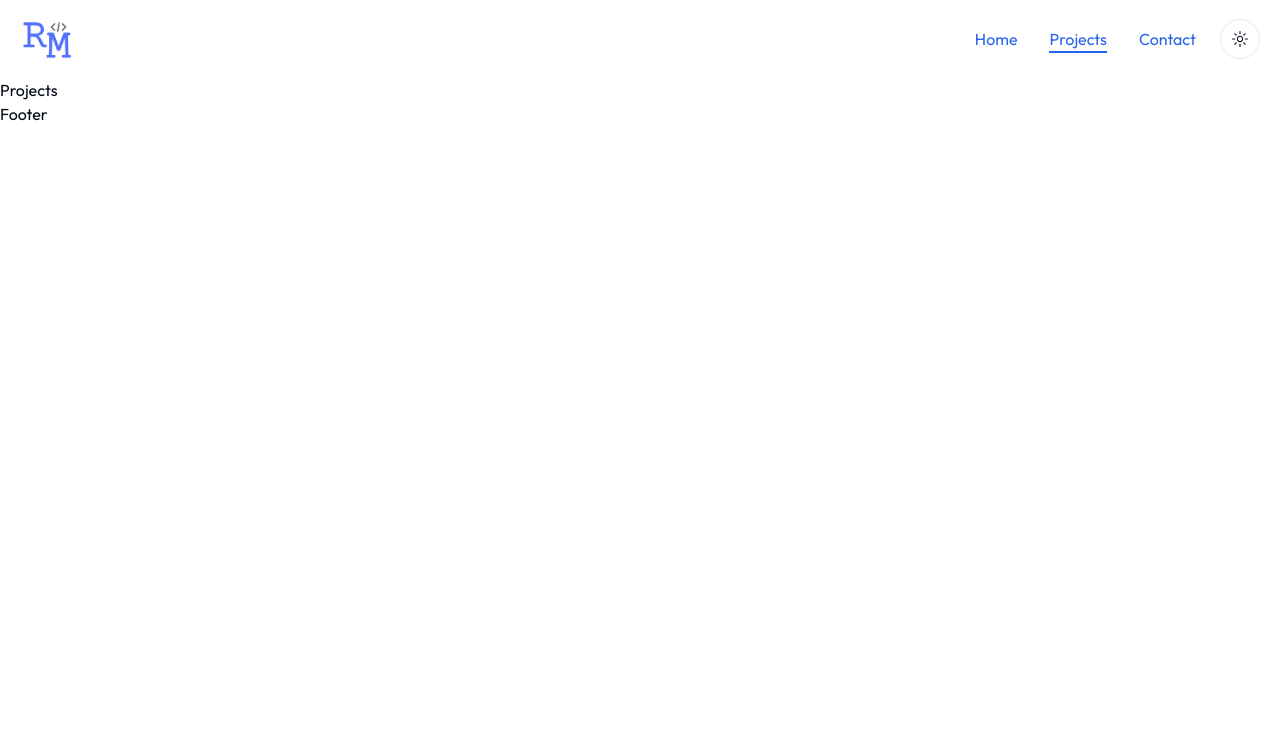
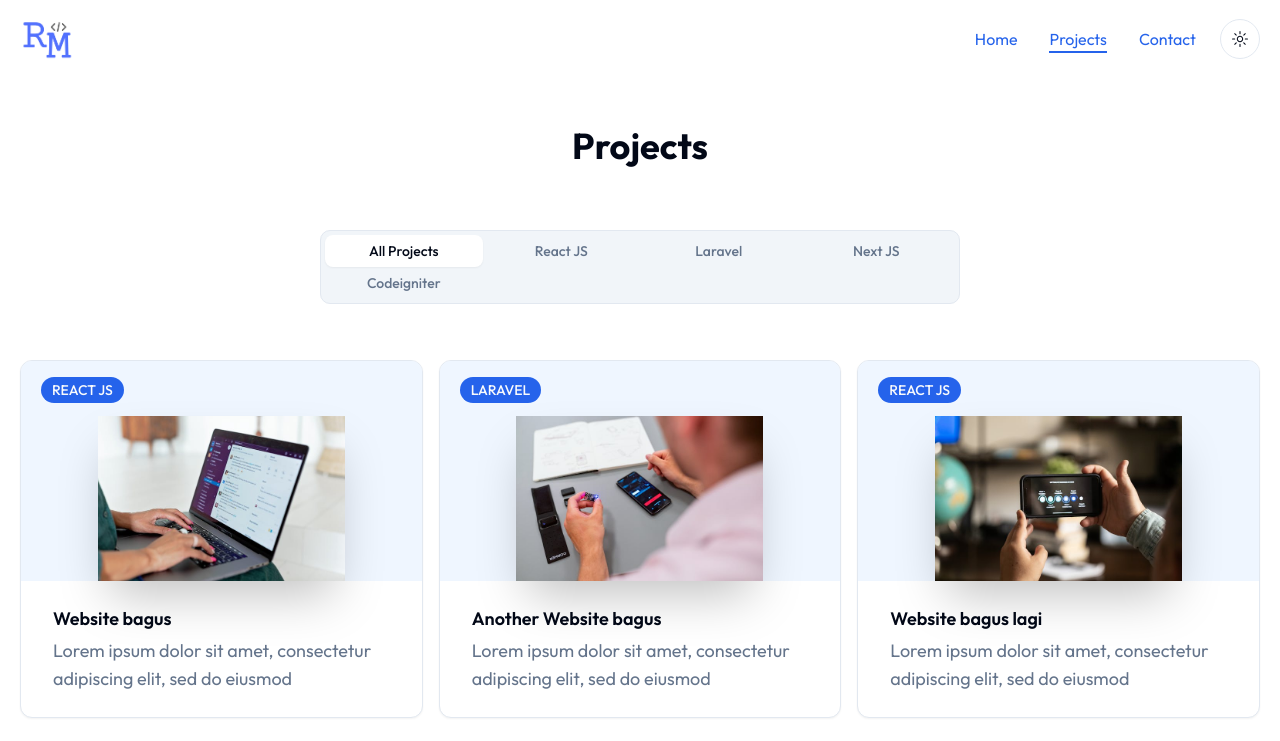
Before and after one commit to mrizkinm/portfolio-project2, a Next.js app: page /projects in a window 1280 px wide. Shown: the top 741 px of the page. Built offline with nearby package versions, Linux system fonts and the light colour scheme.

Commit message:
add contact and projects

```diff
--- a/app/contact/page.jsx
+++ b/app/contact/page.jsx
@@ -1,8 +1,47 @@
+import DevImg from '@/components/DevImg'
+import Form from '@/components/Form'
+import { MailIcon, HomeIcon, PhoneCall } from 'lucide-react'
 import React from 'react'
 
 const Contact = () => {
   return (
-    <div>Contact</div>
+    <section>
+      <div className="container mx-auto px-5">
+        <div className="grid xl:grid-cols-2 pt-12 xl:h-[480px]">
+          <div className="flex flex-col justify-center">
+            <div className="flex items-center gap-x-4 text-primary text-lg mb-4">
+              <span className="w-[30px] h-[2px] bg-primary"></span>
+
+              <div>Hello</div>
+            </div>
+            <h1 className="h1 max-w-md mb-8">Lets Work Together</h1>
+            <p className="subtitle max-w-[400px]">
+              Lorem ipsum dolor sit amet, consectetur adipiscing elit, sed do eiusmod tempor incididunt ut labore et dolore magna aliqua
+            </p>
+          </div>
+          <div className="hidden xl:flex justify-end items-center">
+            <DevImg />
+          </div>
+        </div>
+        <div className="grid xl:grid-cols-2 mb-24 xl:mb-32">
+          <div className="flex flex-col gap-y-4 xl:gap-y-14 mb-12 xl:mb-24 text-base xl:text-lg">
+            <div className="flex items-center gap-x-8">
+              <MailIcon size={18} className="text-primary" />
+              <div>email@gmail.com</div>
+            </div>
+            <div className="flex items-center gap-x-8">
+              <HomeIcon size={18} className="text-primary" />
+              <div>Jalan kemerdekaan</div>
+            </div>
+            <div className="flex items-center gap-x-8">
+              <PhoneCall size={18} className="text-primary" />
+              <div>+656545444776</div>
+            </div>
+          </div>
+          <Form />
+        </div>
+      </div>
+    </section>
   )
 }
 
--- a/app/projects/page.jsx
+++ b/app/projects/page.jsx
@@ -1,8 +1,92 @@
-import React from 'react'
+"use client"
+
+import ProjectCard from '@/components/ProjectCard'
+import { Tabs, TabsList, TabsContent, TabsTrigger } from '@/components/ui/tabs'
+import React, { useState } from 'react'
+
+const project = [
+  {
+    image: '/project1.jpg',
+    category: 'React JS',
+    name: 'Website bagus',
+    description: 'Lorem ipsum dolor sit amet, consectetur adipiscing elit, sed do eiusmod',
+    link: '/',
+    github: '/'
+  },
+  {
+    image: '/project2.jpg',
+    category: 'Laravel',
+    name: 'Another Website bagus',
+    description: 'Lorem ipsum dolor sit amet, consectetur adipiscing elit, sed do eiusmod',
+    link: '/',
+    github: '/'
+  },
+  {
+    image: '/project3.jpg',
+    category: 'React JS',
+    name: 'Website bagus lagi',
+    description: 'Lorem ipsum dolor sit amet, consectetur adipiscing elit, sed do eiusmod',
+    link: '/',
+    github: '/'
+  },
+  {
+    image: '/project4.jpg',
+    category: 'Next JS',
+    name: 'Website lagi',
+    description: 'Lorem ipsum dolor sit amet, consectetur adipiscing elit, sed do eiusmod',
+    link: '/',
+    github: '/'
+  },
+  {
+    image: '/project1.jpg',
+    category: 'Codeigniter',
+    name: 'Code web',
+    description: 'Lorem ipsum dolor sit amet, consectetur adipiscing elit, sed do eiusmod',
+    link: '/',
+    github: '/'
+  },
+  {
+    image: '/project2.jpg',
+    category: 'Next JS',
+    name: 'Portofolio',
+    description: 'Lorem ipsum dolor sit amet, consectetur adipiscing elit, sed do eiusmod',
+    link: '/',
+    github: '/'
+  }
+];
+
+const uniqueCat = ['all projects', ...new Set(project.map((item) => item.category))];
+
 
 const Projects = () => {
+  const [categoryList, setCategoryList] = useState(uniqueCat)
+  const [category, setCategory] = useState('all projects')
+  const filteredProjects = project.filter((item) => {
+    return category === 'all projects'
+    ? item
+    : item.category === category;
+  });
+
   return (
-    <div>Projects</div>
+    <section className="min-h-screen pt-12">
+      <div className="container mx-auto px-5">
+        <h2 className="text-4xl font-bold mb-8 xl:mb-16 text-center mx-auto">Projects</h2>
+        <Tabs defaultValue={category} className="mb-24 xl:mb-48">
+          <TabsList className="w-full grid h-full md:grid-cols-4 lg:max-w-[640px] mb-12 mx-auto md:border dark:border-none">
+            {categoryList.map((item, index) => (
+              <TabsTrigger onClick={() => setCategory(item)} value={item} key={index} className="capitalize w-[162px] md:w-auto">{item}</TabsTrigger>
+            ))}
+          </TabsList>
+          <div className="text-lg xl:mt-8 grid grid-cols-1 lg:grid-cols-3 gap-4">
+            {filteredProjects.map((item, index) => (
+              <TabsContent value={category} key={index}>
+                <ProjectCard project={item} />
+              </TabsContent>
+            ))}
+          </div>
+        </Tabs>
+      </div>
+    </section>
   )
 }
 
```
